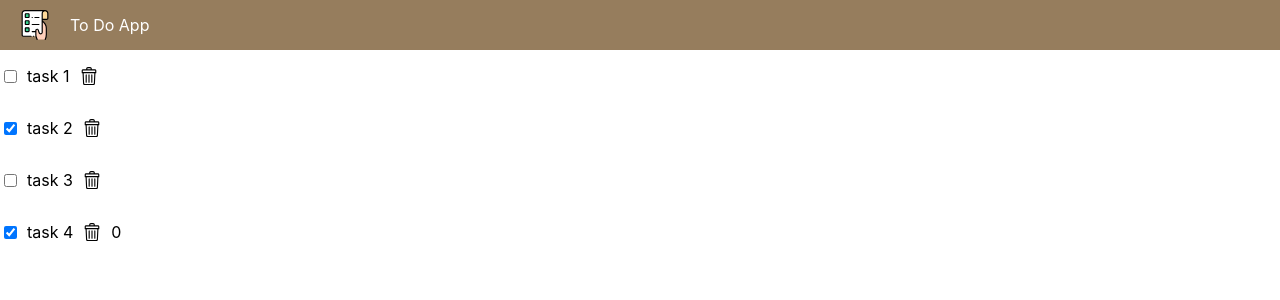
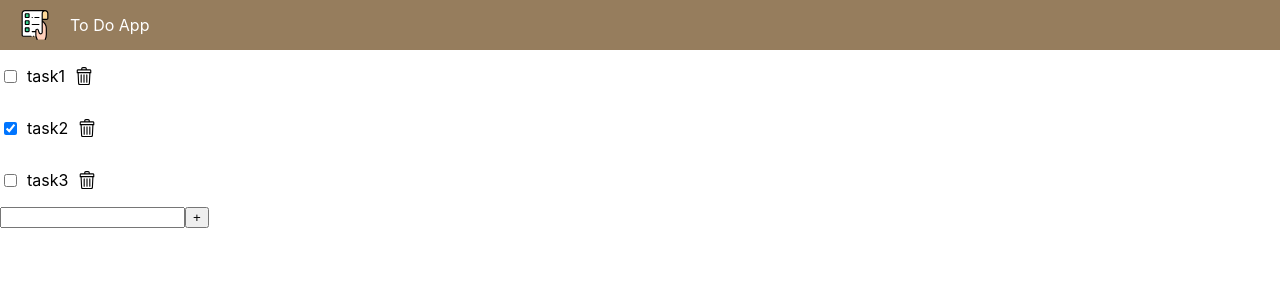
Before and after one commit to alexcorsau/national6-corsau, a React (Create React App) app: page / in a window 1280 px wide. Shown: the top 300 px of the page. Built offline with nearby package versions, Linux system fonts and the light colour scheme.

Commit message:
course finish

```diff
--- a/src/App.js
+++ b/src/App.js
@@ -1,8 +1,8 @@
 import { Header } from "./components/Header/Header";
-import { ToDoItem } from "./components/ToDoItem/ToDoItem";
-import { ToDoItemWithState } from "./components/ToDoItemWithState/ToDoItemWithState";
+import { ToDoList } from "./components/ToDoList/ToDoList";
 
 import './App.css';
+
 
 
 
@@ -10,10 +10,7 @@ function App() {
   return (
     <div className="App" id="app">
       <Header/>
-      <ToDoItem label="task 1" checkValue={false}/>
-      <ToDoItem label="task 2" checkValue={true}/>
-      <ToDoItem label="task 3" />
-      <ToDoItemWithState label="task 4" checkValue={true}/>
+      <ToDoList/>
     </div>
   );
 }
--- a/src/components/ToDoItem/ToDoItem.jsx
+++ b/src/components/ToDoItem/ToDoItem.jsx
@@ -1,5 +1,6 @@
 import "./ToDoItem.css"
 import trashCan from "./trash.svg"
+
 
 export function ToDoItem(props){
     console.log(props);
@@ -7,7 +8,7 @@ export function ToDoItem(props){
         <div className="to-do-item">
             <input type="checkbox" defaultChecked={props.checkValue}></input>
             <p>{props.label}</p>
-            <img id="trash" src={trashCan} alt="delete button"></img>
+            <img id="trash" src={trashCan} alt="trash can" onClick={()=>props.removeItem(props.label)}></img>
         </div>
     );
 }
--- /dev/null
+++ b/src/components/ToDoList/ToDoList.jsx
@@ -0,0 +1,66 @@
+import { Component } from "react";
+import { ToDoItem } from "../ToDoItem/ToDoItem";
+
+const mockToDoListData = [
+    {
+        checked: false,
+        item: "task1"
+    },
+    {
+        checked: true,
+        item: "task2"
+    },
+    {
+        checked: false,
+        item: "task3"
+    }
+];
+
+export class ToDoList extends Component {
+    state = {
+        toDoList : mockToDoListData,
+        inputValue:"",
+    }
+
+    removeItem=(itemText)=>{
+        this.setState({toDoList: this.state.toDoList.filter(itemData => itemData.item!==itemText)});
+    }
+
+    handleInputChange = (event)=> {
+        this.setState({inputValue: event.target.value})
+    }
+
+    handleAddItem = ()=>{
+        this.setState({
+            toDoList: [
+                {checked:false, item:this.state.inputValue},
+                ...this.state.toDoList
+            ],
+            inputValue:""
+        })
+    }
+
+    render(){
+        return(
+            <div className="to-do-list">
+                {
+                    this.state.toDoList.map((itemData,index) => (
+                        <ToDoItem
+                        key={itemData.item}
+                        checkValue={itemData.checked}
+                        label={itemData.item}
+                        removeItem={this.removeItem}/>
+                        ))
+                }
+                <div className="add-item">
+                    <input value={this.state.inputValue} onChange={this.handleInputChange}/>
+                    <button onClick={this.handleAddItem}>+</button>
+                </div>
+            </div>
+        )
+    }
+}
+
+// And you want a set of, say, names, you would do:
+
+// let namesSet = new Set(array.map(item => item.name));
```
